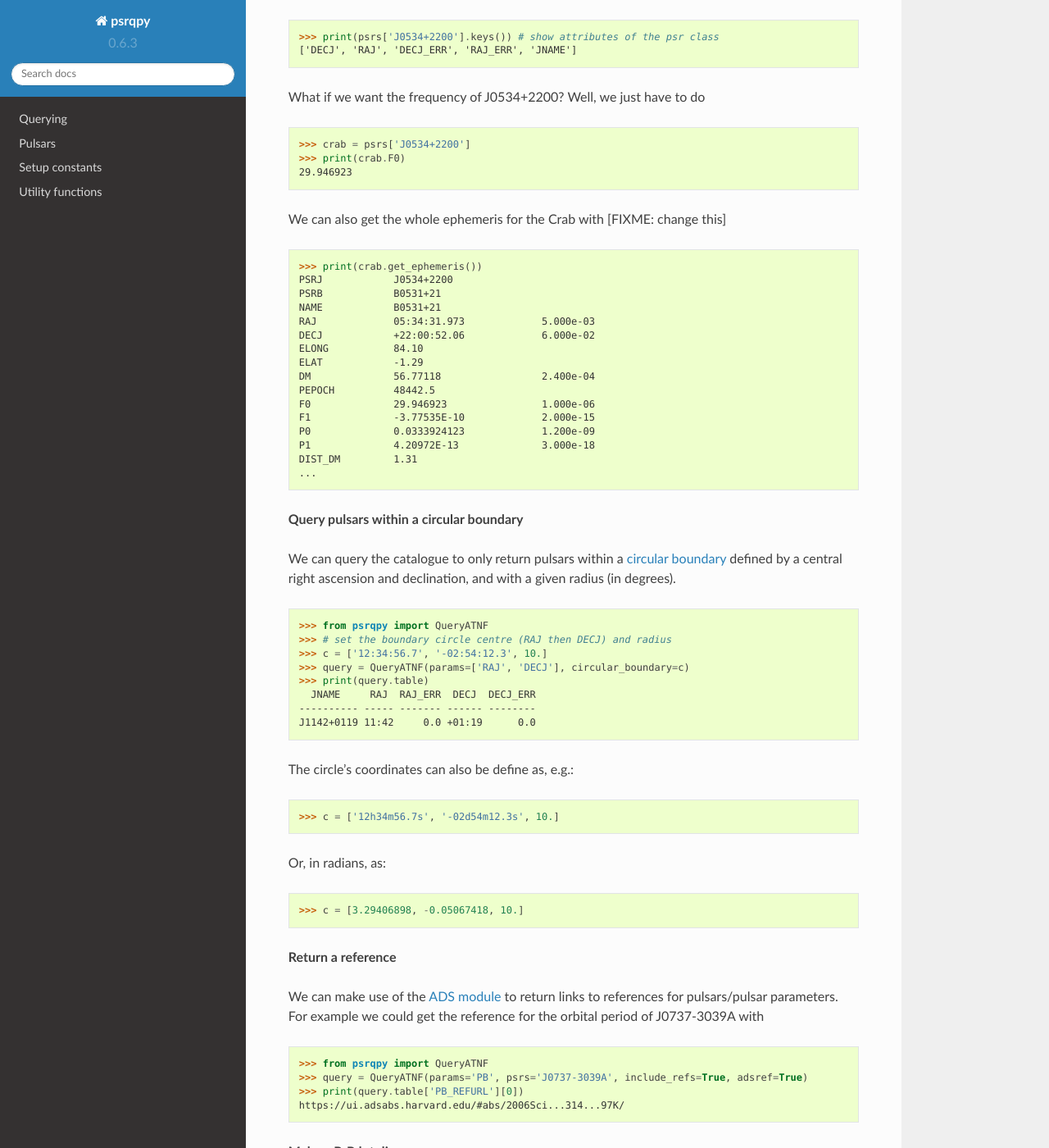
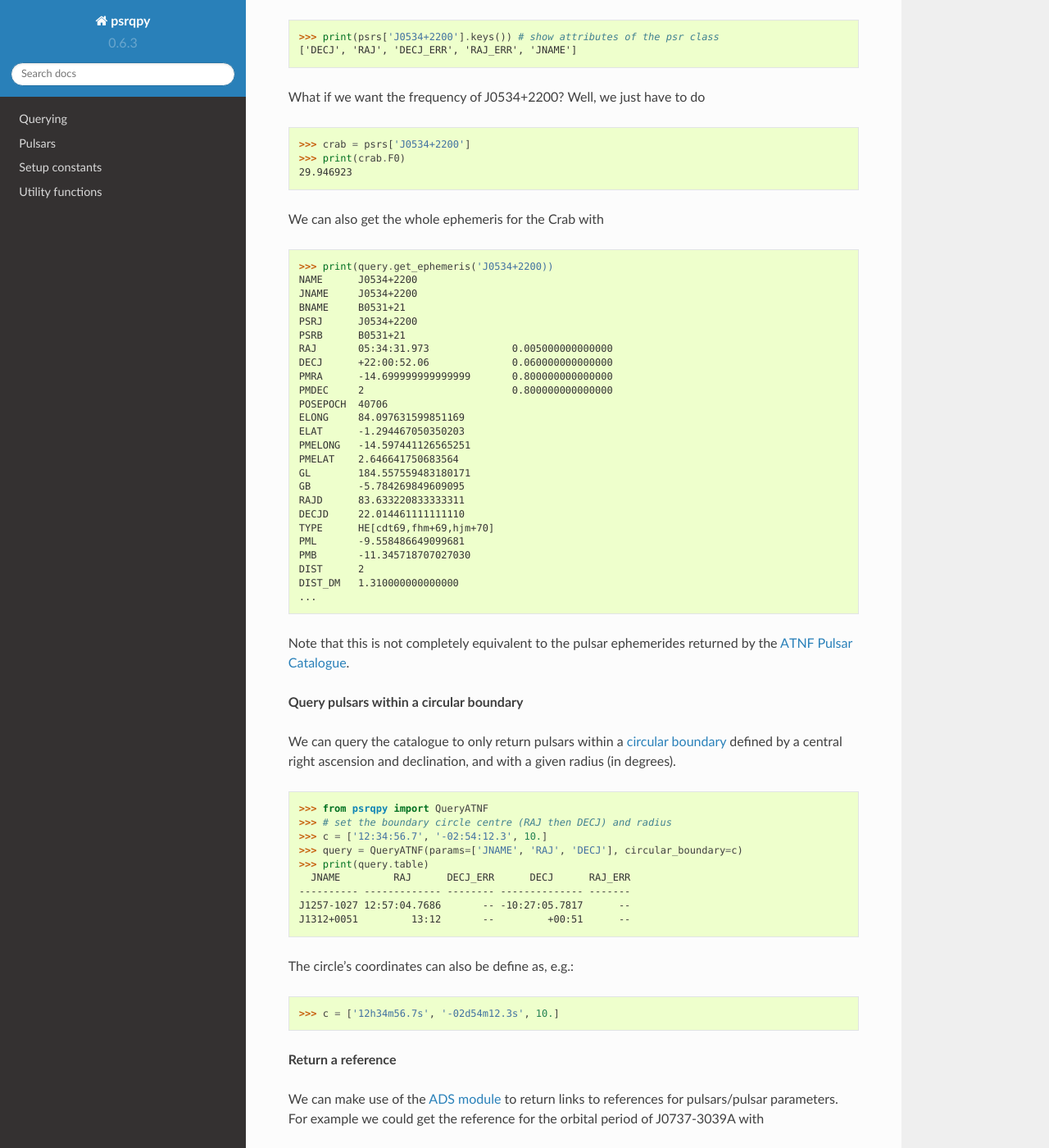
Before and after one commit to mattpitkin/psrqpy, a Sphinx documentation site: the page built from docs/source/index.rst, in a window 1280 px wide and 1400 px high, scrolled down 4004 px. Shown: the whole window at 82% size. Built offline with Sphinx 7.4.7 and the Read the Docs theme 2.0.0, drawn with Linux system fonts in a browser that asks for light colours.

Commit message:
A variety of fixes and doc updates

```diff
--- a/docs/source/index.rst
+++ b/docs/source/index.rst
@@ -182,24 +182,36 @@ What if we want the frequency of J0534+2200? Well, we just have to do
     >>> print(crab.F0)
     29.946923
 
-We can also get the whole ephemeris for the Crab with [FIXME: change this]
+We can also get the whole ephemeris for the Crab with
 
-    >>> print(crab.get_ephemeris())
-    PSRJ            J0534+2200
-    PSRB            B0531+21
-    NAME            B0531+21
-    RAJ             05:34:31.973             5.000e-03
-    DECJ            +22:00:52.06             6.000e-02
-    ELONG           84.10
-    ELAT            -1.29
-    DM              56.77118                 2.400e-04
-    PEPOCH          48442.5
-    F0              29.946923                1.000e-06
-    F1              -3.77535E-10             2.000e-15
-    P0              0.0333924123             1.200e-09
-    P1              4.20972E-13              3.000e-18
-    DIST_DM         1.31
+    >>> print(query.get_ephemeris('J0534+2200))
+    NAME      J0534+2200
+    JNAME     J0534+2200
+    BNAME     B0531+21
+    PSRJ      J0534+2200
+    PSRB      B0531+21
+    RAJ       05:34:31.973             	0.005000000000000
+    DECJ      +22:00:52.06             	0.060000000000000
+    PMRA      -14.699999999999999      	0.800000000000000
+    PMDEC     2                        	0.800000000000000
+    POSEPOCH  40706
+    ELONG     84.097631599851169
+    ELAT      -1.294467050350203
+    PMELONG   -14.597441126565251
+    PMELAT    2.646641750683564
+    GL        184.557559483180171
+    GB        -5.784269849609095
+    RAJD      83.633220833333311
+    DECJD     22.014461111111110
+    TYPE      HE[cdt69,fhm+69,hjm+70]
+    PML       -9.558486649099681
+    PMB       -11.345718707027030
+    DIST      2
+    DIST_DM   1.310000000000000
     ...
+
+Note that this is not completely equivalent to the pulsar ephemerides returned by the
+`ATNF Pulsar Catalogue <http://www.atnf.csiro.au/people/pulsar/psrcat/psrcat_help.html#boundary>`_.
 
 **Query pulsars within a circular boundary**
 
@@ -209,19 +221,16 @@ by a central right ascension and declination, and with a given radius (in degree
     >>> from psrqpy import QueryATNF
     >>> # set the boundary circle centre (RAJ then DECJ) and radius
     >>> c = ['12:34:56.7', '-02:54:12.3', 10.]
-    >>> query = QueryATNF(params=['RAJ', 'DECJ'], circular_boundary=c)
+    >>> query = QueryATNF(params=['JNAME', 'RAJ', 'DECJ'], circular_boundary=c)
     >>> print(query.table)
-      JNAME     RAJ  RAJ_ERR  DECJ  DECJ_ERR
-    ---------- ----- ------- ------ --------
-    J1142+0119 11:42     0.0 +01:19      0.0
+      JNAME         RAJ      DECJ_ERR      DECJ      RAJ_ERR
+    ---------- ------------- -------- -------------- -------
+    J1257-1027 12:57:04.7686       -- -10:27:05.7817      --
+    J1312+0051         13:12       --         +00:51      --
 
 The circle's coordinates can also be define as, e.g.:
 
     >>> c = ['12h34m56.7s', '-02d54m12.3s', 10.]
-
-Or, in radians, as:
-
-    >>> c = [3.29406898, -0.05067418, 10.]
 
 **Return a reference**
 
```
Also changed, not shown: 2 other files.
